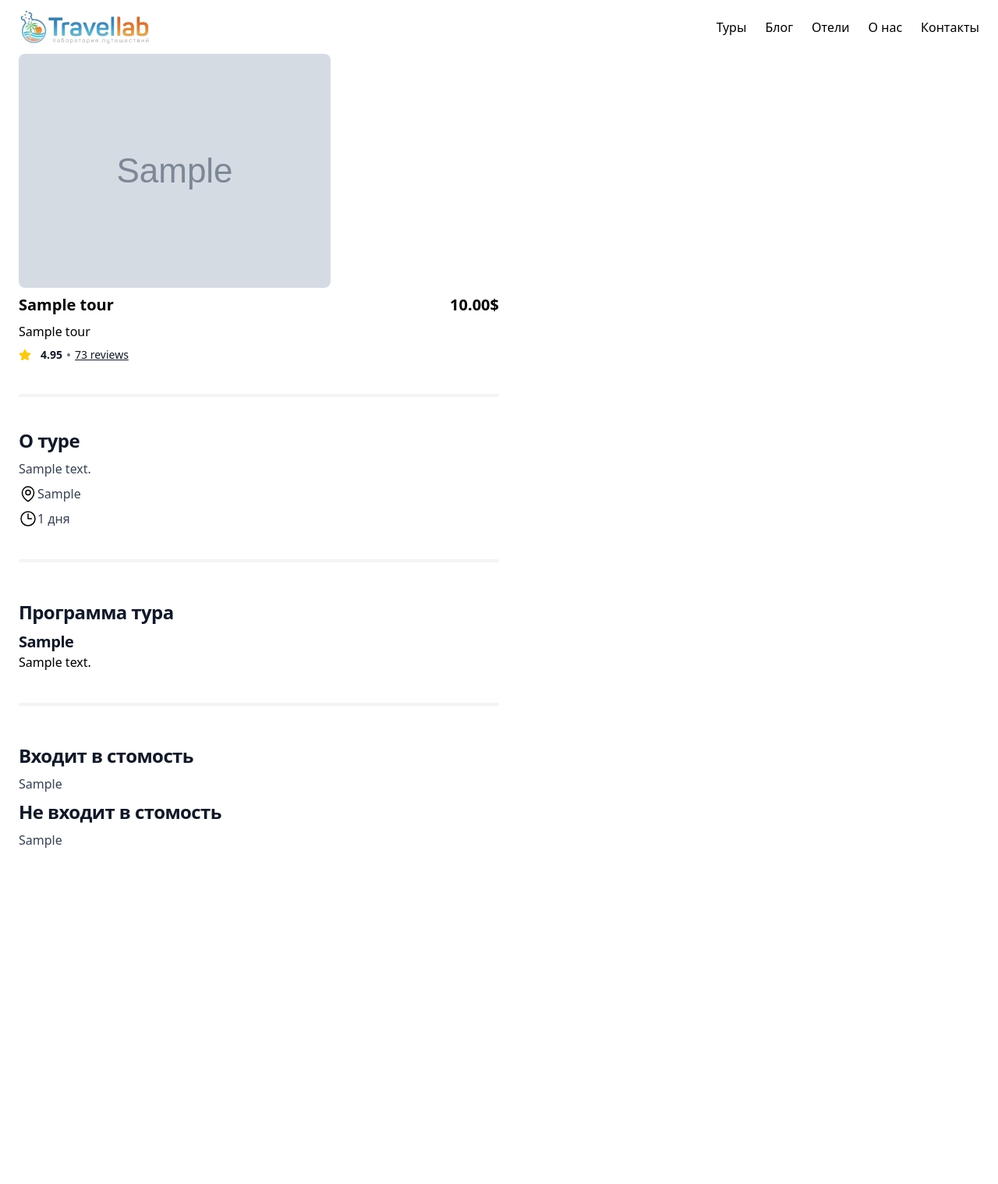
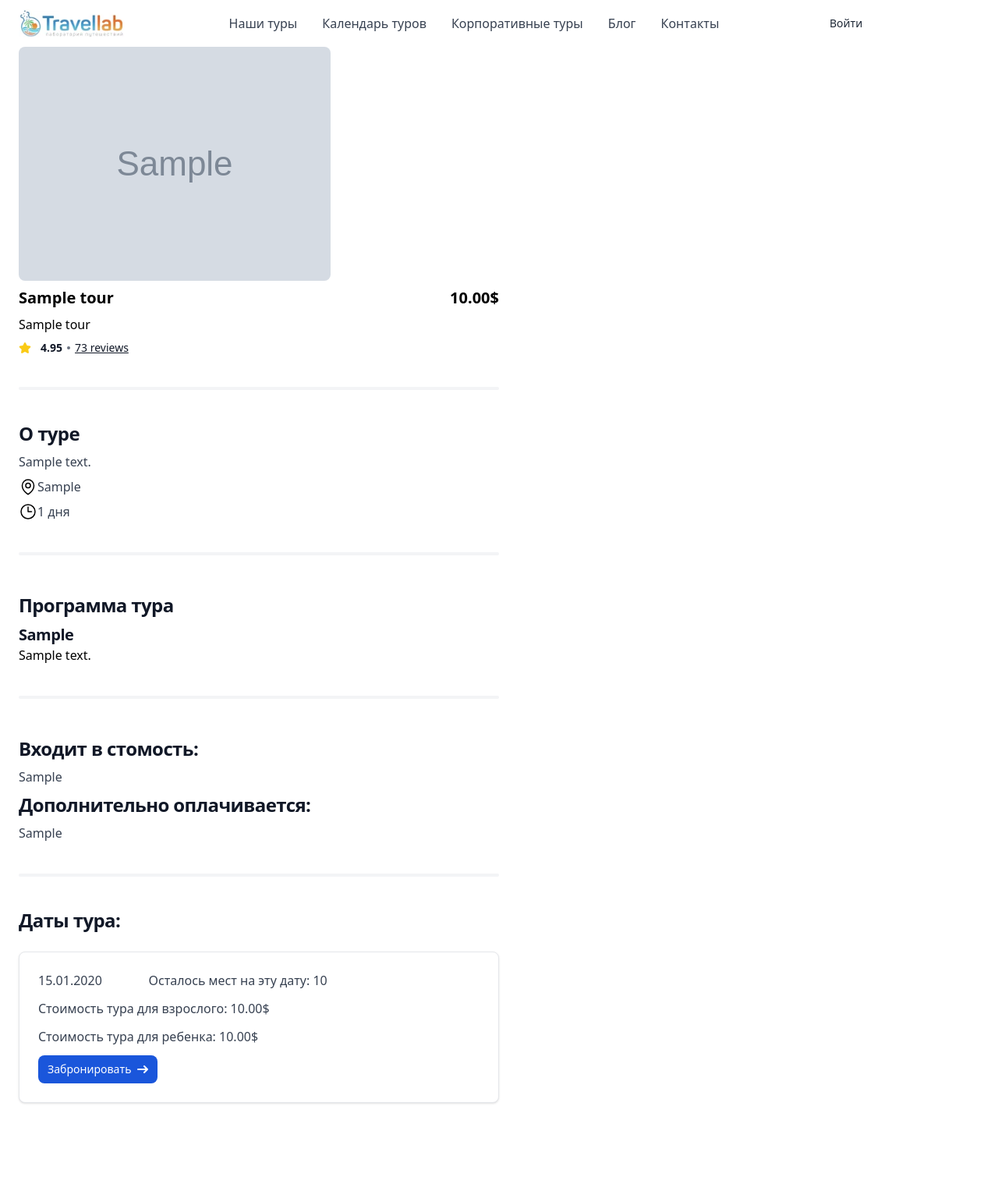
Before and after one commit to avhim/django-template, a Django app: a page that uses src/templates/base/navbar.html in a window 1280 px wide. Shown: the whole page at 78% size. Before the commit the page ends 1087 px from the top, so only its background shows below. Run offline with Django 4.2, Linux system fonts and the light colour scheme; tables that the repository leaves empty hold one stand-in row (values such as "Sample post"); grey boxes marked "Sample" are stand-in pictures; some libraries are stand-ins or nearby versions.

Commit message:
changed header

```diff
--- a/src/chargik/settings.py
+++ b/src/chargik/settings.py
@@ -133,7 +133,7 @@ AUTH_PASSWORD_VALIDATORS = [
 
 LANGUAGE_CODE = "en-us"
 
-TIME_ZONE = "UTC"
+TIME_ZONE = 'Europe/Minsk'
 
 USE_I18N = True
 
@@ -200,3 +200,5 @@ CKEDITOR_CONFIGS={
 
   },
 }
+
+SESSION_EXPIRE_AT_BROWSER_CLOSE = True
--- a/src/static/src/output.css
+++ b/src/static/src/output.css
@@ -938,6 +934,11 @@ input[type="range"]::-ms-fill-lower {
   margin-bottom: 1rem;
 }
 
+.my-6 {
+  margin-top: 1.5rem;
+  margin-bottom: 1.5rem;
+}
+
 .mb-2 {
   margin-bottom: 0.5rem;
 }
@@ -966,6 +971,14 @@ input[type="range"]::-ms-fill-lower {
   margin-right: 0.5rem;
 }
 
+.mr-3 {
+  margin-right: 0.75rem;
+}
+
+.mt-4 {
+  margin-top: 1rem;
+}
+
 .block {
   display: block;
 }
@@ -990,18 +1003,18 @@ input[type="range"]::-ms-fill-lower {
   height: 0.25rem;
 }
 
-.h-16 {
-  height: 4rem;
+.h-3 {
+  height: 0.75rem;
+}
+
+.h-3\.5 {
+  height: 0.875rem;
 }
 
 .h-4 {
   height: 1rem;
 }
 
-.h-5 {
-  height: 1.25rem;
-}
-
 .h-6 {
   height: 1.5rem;
 }
@@ -1022,14 +1031,18 @@ input[type="range"]::-ms-fill-lower {
   width: 50%;
 }
 
+.w-3 {
+  width: 0.75rem;
+}
+
+.w-3\.5 {
+  width: 0.875rem;
+}
+
 .w-4 {
   width: 1rem;
 }
 
-.w-5 {
-  width: 1.25rem;
-}
-
 .w-6 {
   width: 1.5rem;
 }
@@ -1062,6 +1071,14 @@ input[type="range"]::-ms-fill-lower {
   max-width: 24rem;
 }
 
+.basis-1\/2 {
+  flex-basis: 50%;
+}
+
+.basis-1\/4 {
+  flex-basis: 25%;
+}
+
 .grid-cols-4 {
   grid-template-columns: repeat(4, minmax(0, 1fr));
 }
@@ -1078,26 +1095,20 @@ input[type="range"]::-ms-fill-lower {
   flex-direction: column;
 }
 
+.flex-wrap {
+  flex-wrap: wrap;
+}
+
 .items-center {
   align-items: center;
 }
 
-.justify-center {
-  justify-content: center;
-}
-
 .justify-between {
   justify-content: space-between;
 }
 
 .gap-8 {
   gap: 2rem;
-}
-
-.space-x-6 > :not([hidden]) ~ :not([hidden]) {
-  --tw-space-x-reverse: 0;
-  margin-right: calc(1.5rem * var(--tw-space-x-reverse));
-  margin-left: calc(1.5rem * calc(1 - var(--tw-space-x-reverse)));
 }
 
 .space-y-2 > :not([hidden]) ~ :not([hidden]) {
@@ -1145,8 +1160,8 @@ input[type="range"]::-ms-fill-lower {
   border-width: 0px;
 }
 
-.border-t {
-  border-top-width: 1px;
+.border-b {
+  border-bottom-width: 1px;
 }
 
 .border-blue-700 {
@@ -1154,11 +1169,21 @@ input[type="range"]::-ms-fill-lower {
   border-color: rgb(26 86 219 / var(--tw-border-opacity));
 }
 
+.border-gray-100 {
+  --tw-border-opacity: 1;
+  border-color: rgb(243 244 246 / var(--tw-border-opacity));
+}
+
 .border-gray-200 {
   --tw-border-opacity: 1;
   border-color: rgb(229 231 235 / var(--tw-border-opacity));
 }
 
+.bg-blue-700 {
+  --tw-bg-opacity: 1;
+  background-color: rgb(26 86 219 / var(--tw-bg-opacity));
+}
+
 .bg-gray-100 {
   --tw-bg-opacity: 1;
   background-color: rgb(243 244 246 / var(--tw-bg-opacity));
@@ -1174,22 +1199,26 @@ input[type="range"]::-ms-fill-lower {
   background-color: rgb(107 114 128 / var(--tw-bg-opacity));
 }
 
-.bg-red-700 {
-  --tw-bg-opacity: 1;
-  background-color: rgb(200 30 30 / var(--tw-bg-opacity));
-}
-
 .bg-white {
   --tw-bg-opacity: 1;
   background-color: rgb(255 255 255 / var(--tw-bg-opacity));
 }
 
-.p-3 {
-  padding: 0.75rem;
+.p-2 {
+  padding: 0.5rem;
 }
 
 .p-5 {
   padding: 1.25rem;
+}
+
+.p-6 {
+  padding: 1.5rem;
+}
+
+.px-3 {
+  padding-left: 0.75rem;
+  padding-right: 0.75rem;
 }
 
 .px-4 {
@@ -1217,11 +1246,6 @@ input[type="range"]::-ms-fill-lower {
   padding-bottom: 0.625rem;
 }
 
-.py-3 {
-  padding-top: 0.75rem;
-  padding-bottom: 0.75rem;
-}
-
 .py-8 {
   padding-top: 2rem;
   padding-bottom: 2rem;
@@ -1231,6 +1255,14 @@ input[type="range"]::-ms-fill-lower {
   padding-bottom: 5rem;
 }
 
+.pl-3 {
+  padding-left: 0.75rem;
+}
+
+.pr-4 {
+  padding-right: 1rem;
+}
+
 .pt-2 {
   padding-top: 0.5rem;
 }
@@ -1306,6 +1342,11 @@ input[type="range"]::-ms-fill-lower {
   color: rgb(55 65 81 / var(--tw-text-opacity));
 }
 
+.text-gray-800 {
+  --tw-text-opacity: 1;
+  color: rgb(31 41 55 / var(--tw-text-opacity));
+}
+
 .text-gray-900 {
   --tw-text-opacity: 1;
   color: rgb(17 24 39 / var(--tw-text-opacity));
@@ -1319,11 +1360,6 @@ input[type="range"]::-ms-fill-lower {
 .text-yellow-300 {
   --tw-text-opacity: 1;
   color: rgb(250 202 21 / var(--tw-text-opacity));
-}
-
-.text-gray-800 {
-  --tw-text-opacity: 1;
-  color: rgb(31 41 55 / var(--tw-text-opacity));
 }
 
 .underline {
@@ -1462,12 +1514,21 @@ input[type="range"]::-ms-fill-lower {
   --tw-ring-color: rgb(30 66 159 / var(--tw-ring-opacity));
 }
 
-:is(.dark .group:hover .dark\:group-hover\:text-blue-500) {
-  --tw-text-opacity: 1;
-  color: rgb(63 131 248 / var(--tw-text-opacity));
+:is(.dark .dark\:focus\:ring-gray-600:focus) {
+  --tw-ring-opacity: 1;
+  --tw-ring-color: rgb(75 85 99 / var(--tw-ring-opacity));
+}
+
+:is(.dark .dark\:focus\:ring-gray-800:focus) {
+  --tw-ring-opacity: 1;
+  --tw-ring-color: rgb(31 41 55 / var(--tw-ring-opacity));
 }
 
 @media (min-width: 640px) {
+  .sm\:h-9 {
+    height: 2.25rem;
+  }
+
   .sm\:w-max {
     width: -moz-max-content;
     width: max-content;
@@ -1485,26 +1546,69 @@ input[type="range"]::-ms-fill-lower {
     margin-bottom: 2.5rem;
   }
 
-  .md\:flex {
-    display: flex;
-  }
-
-  .md\:hidden {
-    display: none;
-  }
-
   .md\:w-1\/2 {
     width: 50%;
   }
 }
 
 @media (min-width: 1024px) {
+  .lg\:order-1 {
+    order: 1;
+  }
+
+  .lg\:order-2 {
+    order: 2;
+  }
+
   .lg\:mb-16 {
     margin-bottom: 4rem;
   }
 
+  .lg\:mt-0 {
+    margin-top: 0px;
+  }
+
+  .lg\:flex {
+    display: flex;
+  }
+
+  .lg\:hidden {
+    display: none;
+  }
+
+  .lg\:w-auto {
+    width: auto;
+  }
+
   .lg\:grid-cols-2 {
     grid-template-columns: repeat(2, minmax(0, 1fr));
+  }
+
+  .lg\:flex-row {
+    flex-direction: row;
+  }
+
+  .lg\:space-x-8 > :not([hidden]) ~ :not([hidden]) {
+    --tw-space-x-reverse: 0;
+    margin-right: calc(2rem * var(--tw-space-x-reverse));
+    margin-left: calc(2rem * calc(1 - var(--tw-space-x-reverse)));
+  }
+
+  .lg\:border-0 {
+    border-width: 0px;
+  }
+
+  .lg\:bg-transparent {
+    background-color: transparent;
+  }
+
+  .lg\:p-0 {
+    padding: 0px;
+  }
+
+  .lg\:px-5 {
+    padding-left: 1.25rem;
+    padding-right: 1.25rem;
   }
 
   .lg\:px-6 {
@@ -1517,8 +1621,31 @@ input[type="range"]::-ms-fill-lower {
     padding-bottom: 4rem;
   }
 
+  .lg\:py-2 {
+    padding-top: 0.5rem;
+    padding-bottom: 0.5rem;
+  }
+
+  .lg\:py-2\.5 {
+    padding-top: 0.625rem;
+    padding-bottom: 0.625rem;
+  }
+
   .lg\:text-4xl {
     font-size: 2.25rem;
     line-height: 2.5rem;
   }
-}
+
+  .lg\:hover\:bg-transparent:hover {
+    background-color: transparent;
+  }
+
+  :is(.dark .lg\:dark\:hover\:bg-transparent:hover) {
+    background-color: transparent;
+  }
+
+  :is(.dark .lg\:dark\:hover\:text-white:hover) {
+    --tw-text-opacity: 1;
+    color: rgb(255 255 255 / var(--tw-text-opacity));
+  }
+}
--- a/src/templates/base/navbar.html
+++ b/src/templates/base/navbar.html
@@ -1,50 +1,42 @@
 {% load static %}
-
-<nav class="container relative px-6 py-3 mx-auto">
-    <div class="flex items-center justify-between">
-        <!--Logo-->
-        <div class="md:w1/4" >
-            <img  src="{% static '/img/logo_small_45.webp' %}"/>
+<header>
+    <nav class="bg-white border-gray-200 px-4 lg:px-6 py-2.5 dark:bg-gray-800">
+        <div class="flex flex-wrap items-center justify-between max-w-screen-xl mx-auto">
+            <a href="https://flowbite.com" class="flex items-center">
+                <img src="{% static 'img/logo_small_45.webp' %}" class="h-6 mr-3 sm:h-9" alt="Travellab Logo" />
+            </a>
+            <div class="flex items-center lg:order-2">
+                {% if user.is_authenticated %}
+                    <a href="#" class="text-gray-800 dark:text-white hover:bg-gray-50 focus:ring-4 focus:ring-gray-300 font-medium rounded-lg text-sm px-4 lg:px-5 py-2 lg:py-2.5 mr-2 dark:hover:bg-gray-700 focus:outline-none dark:focus:ring-gray-800">Профиль</a>
+                {% else %}
+                    <a href="{% url 'account_login' %}" class="text-gray-800 dark:text-white hover:bg-gray-50 focus:ring-4 focus:ring-gray-300 font-medium rounded-lg text-sm px-4 lg:px-5 py-2 lg:py-2.5 mr-2 dark:hover:bg-gray-700 focus:outline-none dark:focus:ring-gray-800">Войти</a>
+                {% endif %}
+                <a href="#" class="text-white bg-primary-700 hover:bg-primary-800 focus:ring-4 focus:ring-primary-300 font-medium rounded-lg text-sm px-4 lg:px-5 py-2 lg:py-2.5 mr-2 dark:bg-primary-600 dark:hover:bg-primary-700 focus:outline-none dark:focus:ring-primary-800">Get started</a>
+                <button data-collapse-toggle="mobile-menu-2" type="button" class="inline-flex items-center p-2 ml-1 text-sm text-gray-500 rounded-lg lg:hidden hover:bg-gray-100 focus:outline-none focus:ring-2 focus:ring-gray-200 dark:text-gray-400 dark:hover:bg-gray-700 dark:focus:ring-gray-600" aria-controls="mobile-menu-2" aria-expanded="false">
+                    <span class="sr-only">Open main menu</span>
+                    <svg class="w-6 h-6" fill="currentColor" viewBox="0 0 20 20" xmlns="http://www.w3.org/2000/svg"><path fill-rule="evenodd" d="M3 5a1 1 0 011-1h12a1 1 0 110 2H4a1 1 0 01-1-1zM3 10a1 1 0 011-1h12a1 1 0 110 2H4a1 1 0 01-1-1zM3 15a1 1 0 011-1h12a1 1 0 110 2H4a1 1 0 01-1-1z" clip-rule="evenodd"></path></svg>
+                    <svg class="hidden w-6 h-6" fill="currentColor" viewBox="0 0 20 20" xmlns="http://www.w3.org/2000/svg"><path fill-rule="evenodd" d="M4.293 4.293a1 1 0 011.414 0L10 8.586l4.293-4.293a1 1 0 111.414 1.414L11.414 10l4.293 4.293a1 1 0 01-1.414 1.414L10 11.414l-4.293 4.293a1 1 0 01-1.414-1.414L8.586 10 4.293 5.707a1 1 0 010-1.414z" clip-rule="evenodd"></path></svg>
+                </button>
+            </div>
+            <div class="items-center justify-between hidden w-full lg:flex lg:w-auto lg:order-1" id="mobile-menu-2">
+                <ul class="flex flex-col mt-4 font-medium lg:flex-row lg:space-x-8 lg:mt-0">
+                    <li>
+                        <a href="{% url 'tour-list' %}" class="block py-2 pl-3 pr-4 text-gray-700 border-b border-gray-100 hover:bg-gray-50 lg:hover:bg-transparent lg:border-0 lg:hover:text-primary-700 lg:p-0 dark:text-gray-400 lg:dark:hover:text-white dark:hover:bg-gray-700 dark:hover:text-white lg:dark:hover:bg-transparent dark:border-gray-700">Наши туры</a>
+                    </li>
+                    <li>
+                        <a href="#" class="block py-2 pl-3 pr-4 text-gray-700 border-b border-gray-100 hover:bg-gray-50 lg:hover:bg-transparent lg:border-0 lg:hover:text-primary-700 lg:p-0 dark:text-gray-400 lg:dark:hover:text-white dark:hover:bg-gray-700 dark:hover:text-white lg:dark:hover:bg-transparent dark:border-gray-700">Календарь туров</a>
+                    </li>
+                    <li>
+                        <a href="#" class="block py-2 pl-3 pr-4 text-gray-700 border-b border-gray-100 hover:bg-gray-50 lg:hover:bg-transparent lg:border-0 lg:hover:text-primary-700 lg:p-0 dark:text-gray-400 lg:dark:hover:text-white dark:hover:bg-gray-700 dark:hover:text-white lg:dark:hover:bg-transparent dark:border-gray-700">Корпоративные туры</a>
+                    </li>
+                    <li>
+                        <a href="#" class="block py-2 pl-3 pr-4 text-gray-700 border-b border-gray-100 hover:bg-gray-50 lg:hover:bg-transparent lg:border-0 lg:hover:text-primary-700 lg:p-0 dark:text-gray-400 lg:dark:hover:text-white dark:hover:bg-gray-700 dark:hover:text-white lg:dark:hover:bg-transparent dark:border-gray-700">Блог</a>
+                    </li>
+                    <li>
+                        <a href="#" class="block py-2 pl-3 pr-4 text-gray-700 border-b border-gray-100 hover:bg-gray-50 lg:hover:bg-transparent lg:border-0 lg:hover:text-primary-700 lg:p-0 dark:text-gray-400 lg:dark:hover:text-white dark:hover:bg-gray-700 dark:hover:text-white lg:dark:hover:bg-transparent dark:border-gray-700">Контакты</a>
+                    </li>
+                </ul>
+            </div>
         </div>
-        <div class="hidden space-x-6 md:flex">
-            <a href="{% url 'tour-list'%}" class="hover:text-sky-500">Туры</a>
-            <a href="#" class="hover:text-sky-500">Блог</a>
-            <a href="#" class="hover:text-sky-500">Отели</a>
-            <a href="#" class="hover:text-sky-500">О нас</a>
-            <a href="#" class="hover:text-sky-500">Контакты</a>
-        </div>
-    </div>
-
-    <div class="fixed bottom-0 left-0 z-50 w-full h-16 bg-white border-t border-gray-200 md:hidden dark:bg-gray-700 dark:border-gray-600">
-        <div class="grid h-full max-w-lg grid-cols-4 mx-auto font-medium">
-            <button type="button" class="inline-flex flex-col items-center justify-center px-5 hover:bg-gray-50 dark:hover:bg-gray-800 group">
-                <svg class="w-5 h-5 mb-2 text-gray-500 dark:text-gray-400 group-hover:text-blue-600 dark:group-hover:text-blue-500" aria-hidden="true" xmlns="http://www.w3.org/2000/svg" fill="currentColor" viewBox="0 0 20 20">
-                    <path d="m19.707 9.293-2-2-7-7a1 1 0 0 0-1.414 0l-7 7-2 2a1 1 0 0 0 1.414 1.414L2 10.414V18a2 2 0 0 0 2 2h3a1 1 0 0 0 1-1v-4a1 1 0 0 1 1-1h2a1 1 0 0 1 1 1v4a1 1 0 0 0 1 1h3a2 2 0 0 0 2-2v-7.586l.293.293a1 1 0 0 0 1.414-1.414Z"/>
-                </svg>
-                <span class="text-sm text-gray-500 dark:text-gray-400 group-hover:text-blue-600 dark:group-hover:text-blue-500">Главная</span>
-            </button>
-            <button type="button" class="inline-flex flex-col items-center justify-center px-5 hover:bg-gray-50 dark:hover:bg-gray-800 group">
-                <svg xmlns="http://www.w3.org/2000/svg" fill="none" viewBox="0 0 24 24" stroke-width="1.5" stroke="currentColor" class="w-6 h-6">
-                    <path stroke-linecap="round" stroke-linejoin="round" d="M2.25 3h1.386c.51 0 .955.343 1.087.835l.383 1.437M7.5 14.25a3 3 0 00-3 3h15.75m-12.75-3h11.218c1.121-2.3 2.1-4.684 2.924-7.138a60.114 60.114 0 00-16.536-1.84M7.5 14.25L5.106 5.272M6 20.25a.75.75 0 11-1.5 0 .75.75 0 011.5 0zm12.75 0a.75.75 0 11-1.5 0 .75.75 0 011.5 0z" />
-                  </svg>
-
-                <span class="text-sm text-gray-500 dark:text-gray-400 group-hover:text-blue-600 dark:group-hover:text-blue-500">Корзина</span>
-            </button>
-            <button type="button" class="inline-flex flex-col items-center justify-center px-5 hover:bg-gray-50 dark:hover:bg-gray-800 group">
-                <svg class="w-5 h-5 mb-2 text-gray-500 dark:text-gray-400 group-hover:text-blue-600 dark:group-hover:text-blue-500" aria-hidden="true" xmlns="http://www.w3.org/2000/svg" fill="none" viewBox="0 0 20 20">
-                    <path stroke="currentColor" stroke-linecap="round" stroke-linejoin="round" stroke-width="2" d="M4 12.25V1m0 11.25a2.25 2.25 0 0 0 0 4.5m0-4.5a2.25 2.25 0 0 1 0 4.5M4 19v-2.25m6-13.5V1m0 2.25a2.25 2.25 0 0 0 0 4.5m0-4.5a2.25 2.25 0 0 1 0 4.5M10 19V7.75m6 4.5V1m0 11.25a2.25 2.25 0 1 0 0 4.5 2.25 2.25 0 0 0 0-4.5ZM16 19v-2"/>
-                </svg>
-                <span class="text-sm text-gray-500 dark:text-gray-400 group-hover:text-blue-600 dark:group-hover:text-blue-500">Settings</span>
-            </button>
-            <a href="{% url 'account_login' %}">
-                <button type="button" class="inline-flex flex-col items-center justify-center px-5 hover:bg-gray-50 dark:hover:bg-gray-800 group">
-                    <svg class="w-5 h-5 mb-2 text-gray-500 dark:text-gray-400 group-hover:text-blue-600 dark:group-hover:text-blue-500" aria-hidden="true" xmlns="http://www.w3.org/2000/svg" fill="currentColor" viewBox="0 0 20 20">
-                        <path d="M10 0a10 10 0 1 0 10 10A10.011 10.011 0 0 0 10 0Zm0 5a3 3 0 1 1 0 6 3 3 0 0 1 0-6Zm0 13a8.949 8.949 0 0 1-4.951-1.488A3.987 3.987 0 0 1 9 13h2a3.987 3.987 0 0 1 3.951 3.512A8.949 8.949 0 0 1 10 18Z"/>
-                    </svg>
-                    <span class="text-sm text-gray-500 dark:text-gray-400 group-hover:text-blue-600 dark:group-hover:text-blue-500">Profile</span>
-                </button>
-            </a>
-        </div>
-    </div>
-
-</nav>
+    </nav>
+</header>
--- a/src/templates/tours/detail.html
+++ b/src/templates/tours/detail.html
@@ -58,13 +58,39 @@
     </div>
     <hr class="w-auto h-1 mx-auto my-4 bg-gray-100 border-0 rounded md:my-10 dark:bg-gray-700">
     <div class="pt-2 space-y-2">
-        <h5 class="mb-2 text-2xl font-bold tracking-tight text-gray-900 dark:text-white">Входит в стомость</h5>
+        <h5 class="mb-2 text-2xl font-bold tracking-tight text-gray-900 dark:text-white">Входит в стомость:</h5>
         <p class="font-normal text-gray-700 dark:text-gray-400">{{ object.included|safe }}</p>
     </div>
     <div class="pt-2 space-y-2">
-        <h5 class="mb-2 text-2xl font-bold tracking-tight text-gray-900 dark:text-white">Не входит в стомость</h5>
+        <h5 class="mb-2 text-2xl font-bold tracking-tight text-gray-900 dark:text-white">Дополнительно оплачивается:</h5>
         <p class="font-normal text-gray-700 dark:text-gray-400">{{ object.not_included|safe }}</p>
     </div>
+    <hr class="w-auto h-1 mx-auto my-4 bg-gray-100 border-0 rounded md:my-10 dark:bg-gray-700">
+
+    <h5 class="mb-2 text-2xl font-bold tracking-tight text-gray-900 dark:text-white">Даты тура:</h5>
+    {% for tdq in object.tourdayquota_set.all %}
+        <div class="w-auto p-6 my-6 bg-white border border-gray-200 rounded-lg shadow dark:bg-gray-800 dark:border-gray-700 hover:shadow-gray-500">
+            <div class="flex flex-row">
+                <div class="basis-1/4">
+                    <p class="mb-3 font-normal text-gray-700 dark:text-gray-400">{{ tdq.tour_date|date:"d.m.Y" }}</p>
+                </div>
+
+                <div class="basis-1/2">
+                    <p class="mb-3 font-normal text-gray-700 dark:text-gray-400">Осталось мест на эту дату: {{ tdq.total_quotas }}</p>
+                </div>
+
+            </div>
+            <p class="mb-3 font-normal text-gray-700 dark:text-gray-400">Стоимость тура для взрослого: {{ tdq.price_adult }}{{ object.currency }}</p>
+            <p class="mb-3 font-normal text-gray-700 dark:text-gray-400">Стоимость тура для ребенка: {{ tdq.price_child }}{{ object.currency }}</p>
+            <a href="#" class="inline-flex items-center px-3 py-2 text-sm font-medium text-center text-white bg-blue-700 rounded-lg hover:bg-blue-800 focus:ring-4 focus:outline-none focus:ring-blue-300 dark:bg-blue-600 dark:hover:bg-blue-700 dark:focus:ring-blue-800">
+                Забронировать
+                <svg class="w-3.5 h-3.5 ml-2" aria-hidden="true" xmlns="http://www.w3.org/2000/svg" fill="none" viewBox="0 0 14 10">
+                    <path stroke="currentColor" stroke-linecap="round" stroke-linejoin="round" stroke-width="2" d="M1 5h12m0 0L9 1m4 4L9 9"/>
+                </svg>
+            </a>
+        </div>
+    {% endfor %}
+
     <div class="pb-20"></div>
 </div>
 {% endblock content %}
--- a/src/tours/views.py
+++ b/src/tours/views.py
@@ -13,9 +13,9 @@ def tour_list_view(request):
 
 def tour_detail_view(request, slug=None):
     object = get_object_or_404(Tour, slug=slug)
-    object_description_day = TourDescriptionDay.objects.filter(tour=object)
+    # object_description_day = TourDescriptionDay.objects.filter(tour=object)
+
     context = {
         "object" : object,
-        "object_description_day": object_description_day
     }
     return render(request, "tours/detail.html", context)
```
Also changed, not shown: other parts of src/static/src/output.css (+62 -46 lines), src/tours/admin.py (+8 -3 lines), src/tours/models.py (+19 -0 lines), src/tours/migrations/0008_tourdayquota.py (added), 1 other file.
